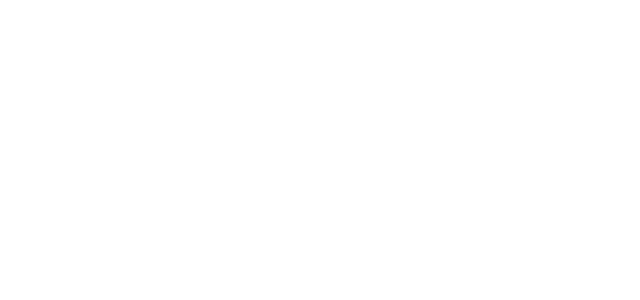
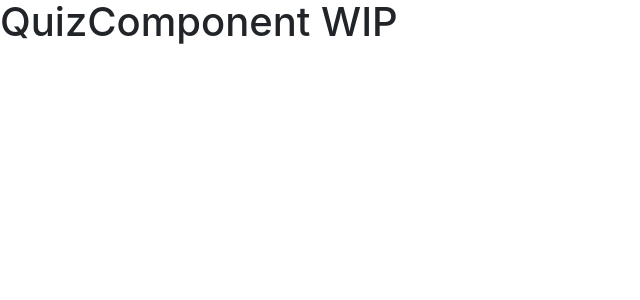
Before and after one commit to ryanarnold/j-renshuu, an Angular app: page /quiz in a window 1280 px wide. Before the commit this address led to /. Shown: the top 300 px of the page, without its empty margins (0-640 px from the left). Built offline with nearby package versions, Linux system fonts and the light colour scheme.

Commit message:
Setup QuizComponent.

```diff
--- /dev/null
+++ b/src/app/components/quiz/quiz.component.html
@@ -0,0 +1 @@
+<h1>QuizComponent WIP</h1>
--- /dev/null
+++ b/src/app/components/quiz/quiz.component.ts
@@ -0,0 +1,18 @@
+
+// Angular modules
+import { Component, OnInit } from '@angular/core';
+
+@Component({
+  selector: 'quiz',
+  templateUrl: './quiz.component.html',
+  styleUrls: ['./quiz.component.css']
+})
+export class QuizComponent implements OnInit {
+
+  constructor()
+  { }
+
+  ngOnInit()
+  { }
+
+}
```
Also changed, not shown: src/app/app.module.ts (+12 -2 lines), src/app/components/quiz/quiz.component.css (added).
